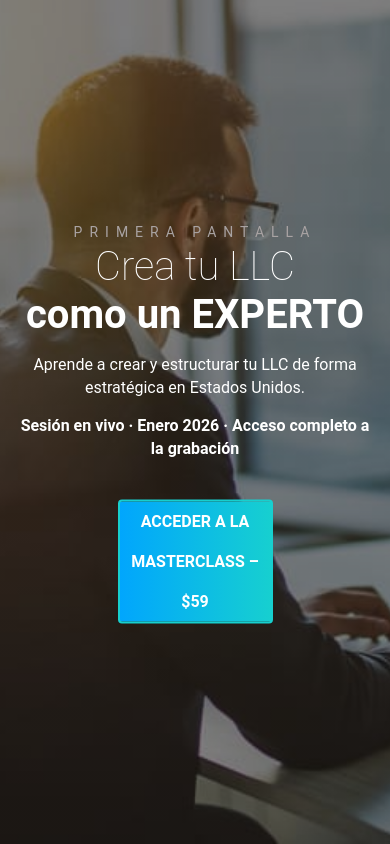
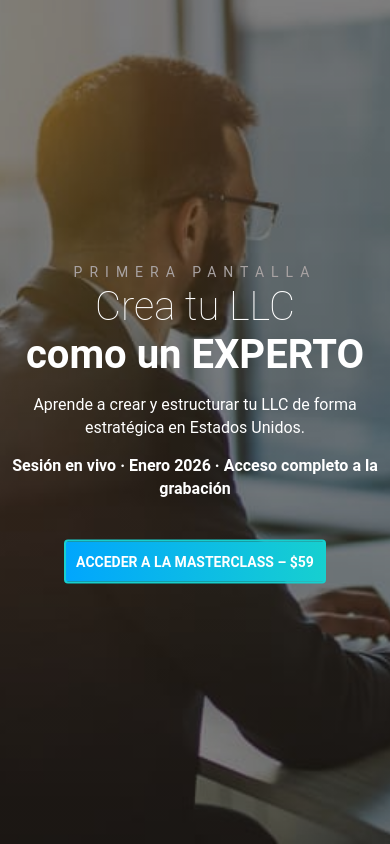
Before and after one commit to hamza786504/llc-course-landing-page, a plain HTML site: page index.html in a window 390 px wide. Shown: the top 844 px of the page. Drawn offline with nearby package versions, Linux system fonts and the light colour scheme.

Commit message:
fixing done

```diff
--- a/assets/css/responsive.css
+++ b/assets/css/responsive.css
@@ -566,17 +566,17 @@
 	}
 	#slider-item .genius-btn {
 		border: 2px solid #17d0cf;
-		width: 155px;
 		margin: 0 auto;
 		margin-top: 20px;
 		height: 40px;
+		font-size: 14px;
 		line-height: 40px;
 	}
 	#slider-item .secoud-title {
 		font-size: 35px;
 	}
 	.slider-text {
-		padding: 0px 20px;
+		padding: 0px 5px;
 	}
 	#slider-item .third-slide {
 		font-size: 30px;
```
